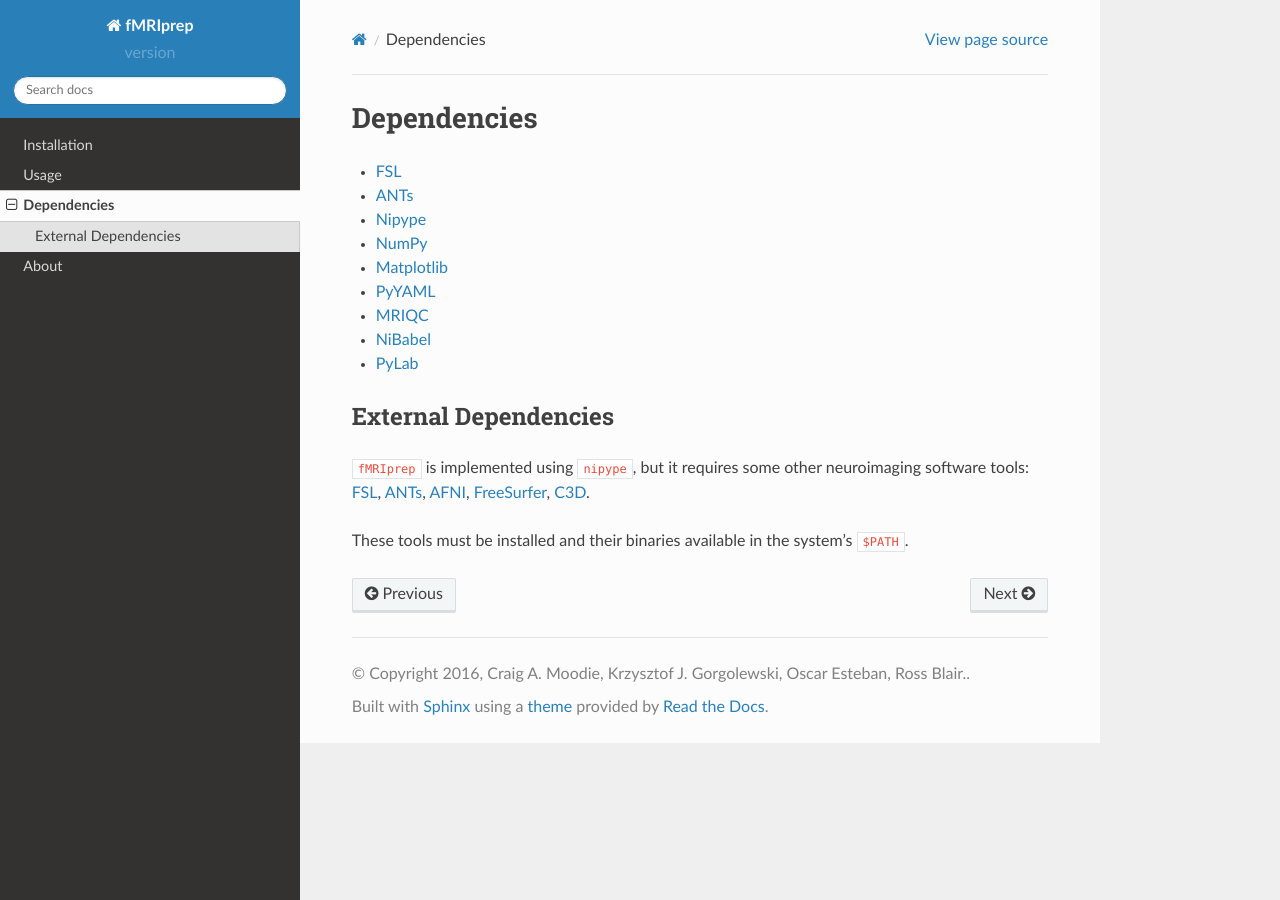
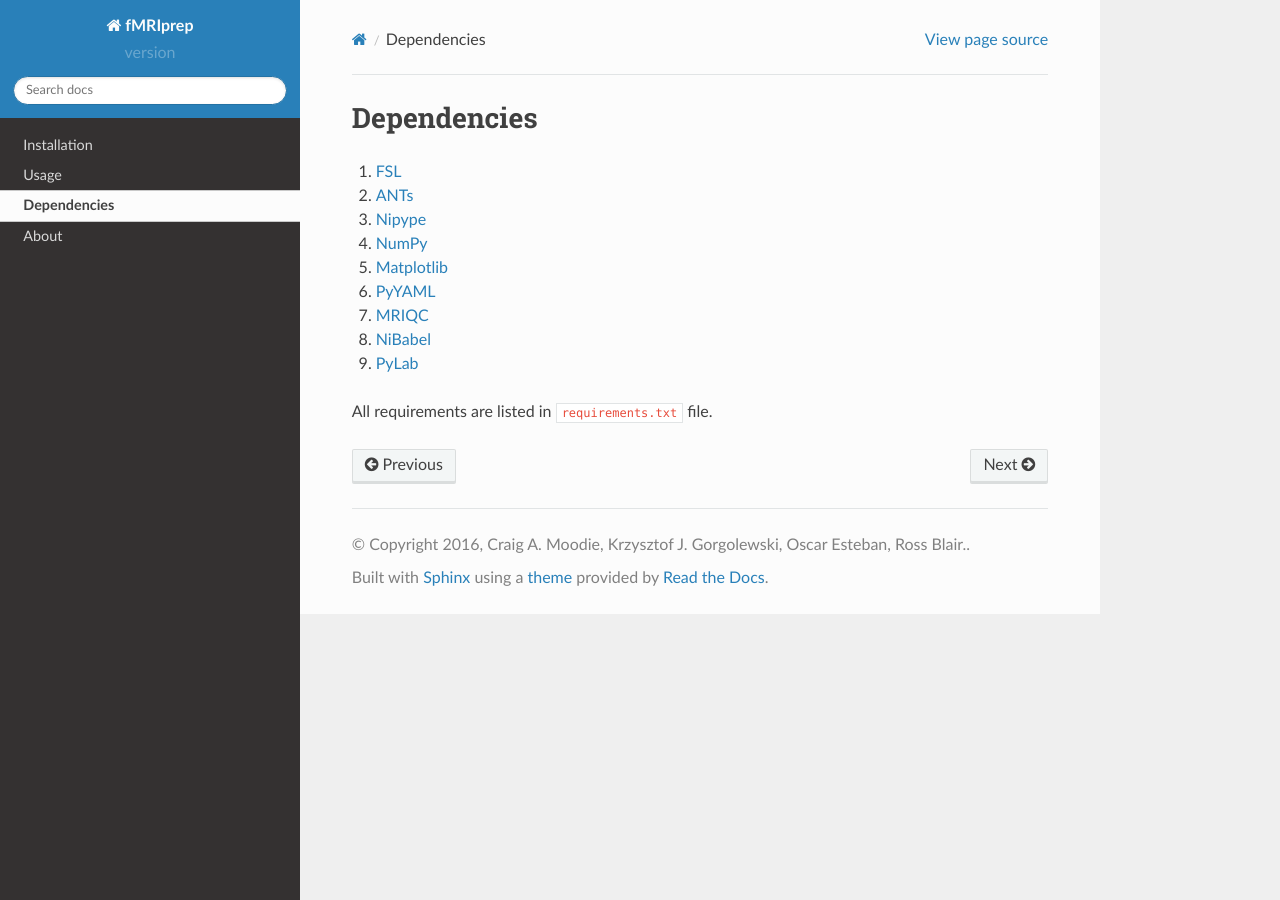
Before and after one commit to yohanchatelain/fmriprep, a Sphinx documentation site: the page built from docs/dependencies.rst, in a window 1280 px wide. Built offline with Sphinx 7.4.7 and the Read the Docs theme 2.0.0, drawn with Linux system fonts in a browser that asks for light colours; the version number could not be read and is left out.

Commit message:
Revert "Docs"

```diff
--- a/docs/about.rst
+++ b/docs/about.rst
@@ -36,4 +36,4 @@ speed-up from typical linear, manual processing.
 
 More information and documentation can be found here:
 
-https://fmriprep.readthedocs.io/
+https://preprocessing-workflow.readthedocs.io/
--- a/docs/conf.py
+++ b/docs/conf.py
@@ -14,6 +14,7 @@
 
 import os
 import sys
+from fmriprep import __version__
 
 # Hack for readthedocs
 # http://blog.rtwilson.com/how-to-make-your-sphinx-documentation-compile-with-readthedocs-when-youre-using-numpy-and-scipy/
--- a/docs/dependencies.rst
+++ b/docs/dependencies.rst
@@ -1,25 +1,15 @@
 Dependencies
 ------------
 
-- `FSL <http://fsl.fmrib.ox.ac.uk/fsl/fslwiki/>`_
-- `ANTs <http://stnava.github.io/ANTs/>`_
-- `Nipype <http://nipy.org/nipype/>`_
-- `NumPy <http://www.numpy.org/>`_
-- `Matplotlib <http://matplotlib.org/>`_
-- `PyYAML <http://pyyaml.org/>`_
-- `MRIQC <https://github.com/poldracklab/mriqc>`_
-- `NiBabel <http://nipy.org/nibabel/>`_
-- `PyLab <http://scipy.github.io/old-wiki/pages/PyLab>`_
+1. `FSL <http://fsl.fmrib.ox.ac.uk/fsl/fslwiki/>`_
+2. `ANTs <http://stnava.github.io/ANTs/>`_
+3. `Nipype <http://nipy.org/nipype/>`_
+4. `NumPy <http://www.numpy.org/>`_
+5. `Matplotlib <http://matplotlib.org/>`_
+6. `PyYAML <http://pyyaml.org/>`_
+7. `MRIQC <https://github.com/poldracklab/mriqc>`_
+8. `NiBabel <http://nipy.org/nibabel/>`_
+9. `PyLab <http://scipy.github.io/old-wiki/pages/PyLab>`_
 
 
-External Dependencies
-====================
-
-``fMRIprep`` is implemented using ``nipype``, but it requires some other neuroimaging
-software tools: `FSL <http://fsl.fmrib.ox.ac.uk/fsl/fslwiki/>`_,
-`ANTs <http://stnava.github.io/ANTs/>`_, `AFNI <https://afni.nimh.nih.gov/>`_,
-`FreeSurfer <https://surfer.nmr.mgh.harvard.edu/>`_,
-`C3D <https://sourceforge.net/projects/c3d/>`_.
-
-These tools must be installed and their binaries available in the
-system's ``$PATH``.
+All requirements are listed in ``requirements.txt`` file.
--- a/docs/installation.rst
+++ b/docs/installation.rst
@@ -1,8 +1,2 @@
-------------
 Installation
 ------------
-
-The ``fMRIprep`` is packaged and available through the PyPi repository.
-Therefore, the easiest way to install the tool is: ::
-
-    pip install fmriprep
```
Also changed, not shown: README.rst (+81 -0 lines), docs/authors.rst (+0 -19 lines), docs/usage.rst (+0 -36 lines).
